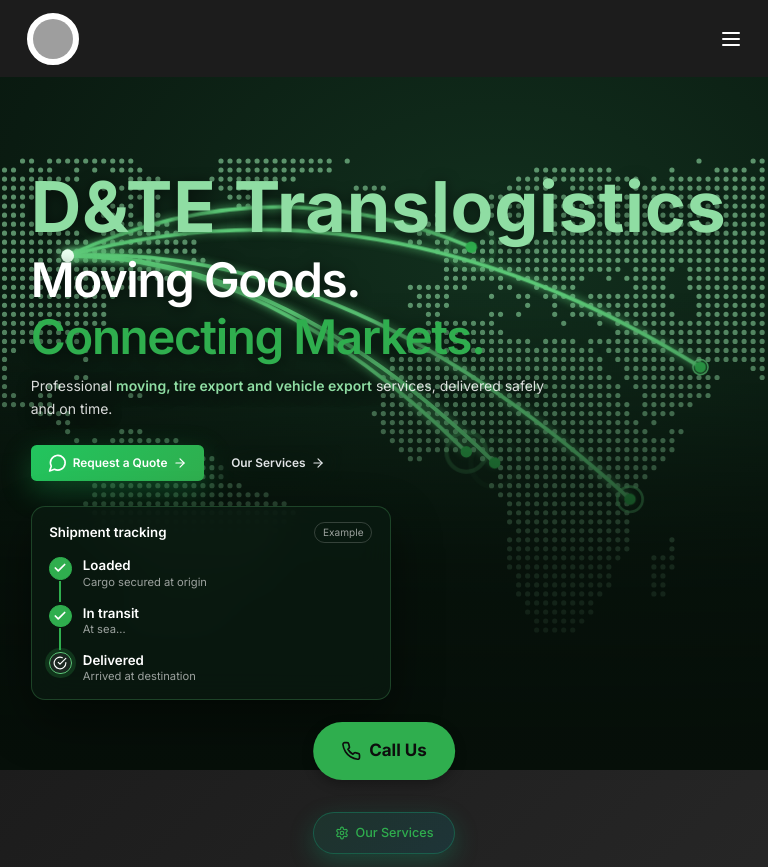
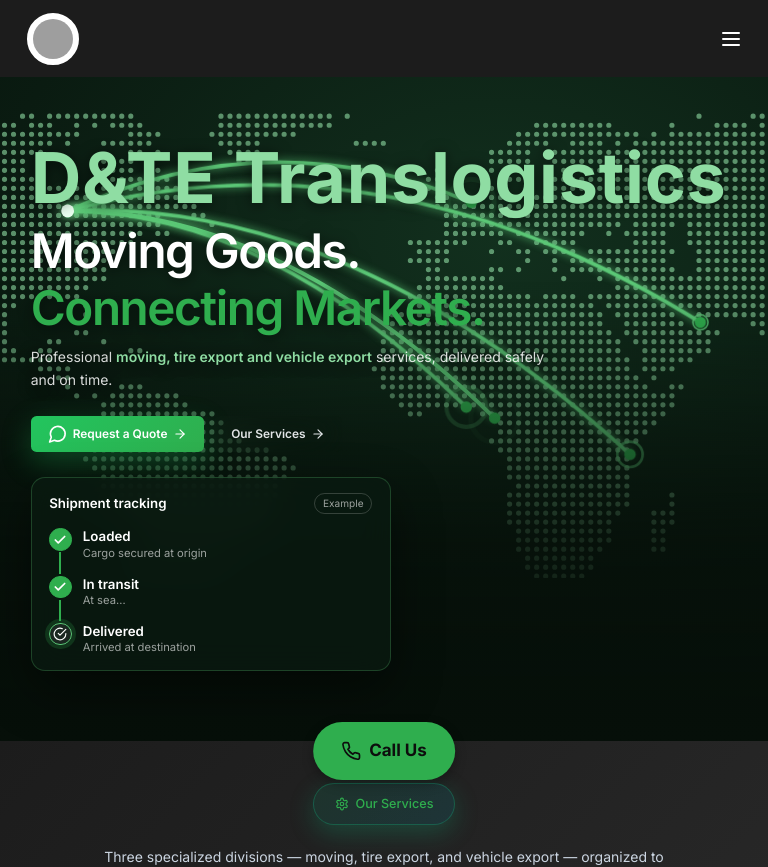
Before and after one commit to DjaniNanda/transportation-vitrine-website, a React (Vite) app: page / in a window 768 px wide. Shown: the top 867 px of the page. Built offline with nearby package versions, Linux system fonts and the light colour scheme; grey boxes are pictures that could not be loaded.

Commit message:
updated hero

```diff
--- a/src/components/Hero.css
+++ b/src/components/Hero.css
@@ -549,14 +549,14 @@
    (0.1944 = 56px / 288px and 0.4056 = 116.8px / 288px, 288 = 768 - 480) */
 @media (min-width: 481px) and (max-width: 768px) {
   .hero-inner {
-    padding-top: calc(4.5rem + (100vw - 480px) * 0.1944);
+    padding-top: calc(4.5rem + (100vw - 480px) * 0.0944);
     padding-bottom: 3rem;
     padding-left: clamp(1.25rem, 4vw, 2.25rem);
     padding-right: clamp(1.25rem, 4vw, 2.25rem);
   }
 
   .hero-map {
-    top: calc(-4.8rem + (100vw - 480px) * 0.4056);
+    top: calc(-4.8rem + (100vw - 480px) * 0.290);
   }
 }
 
```
